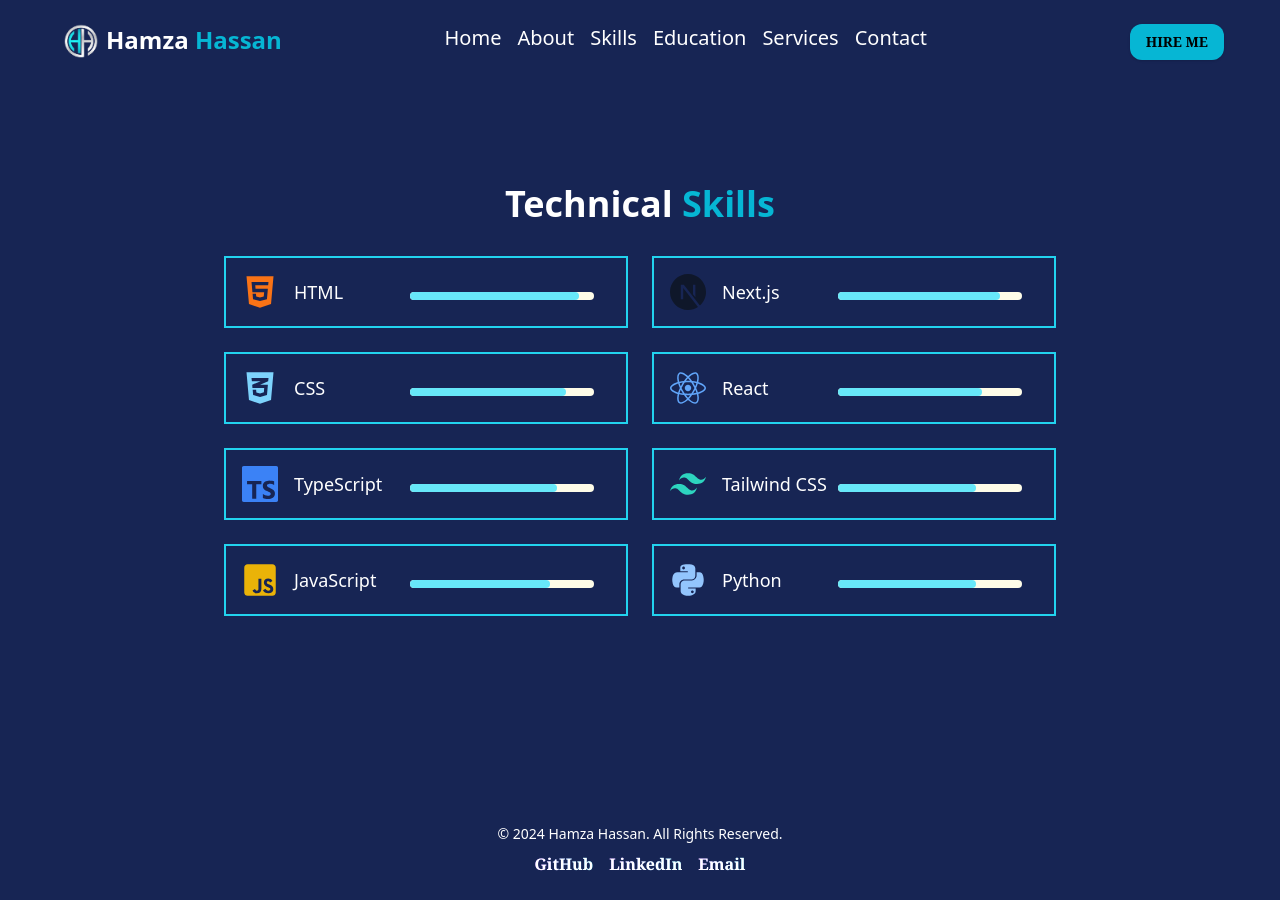
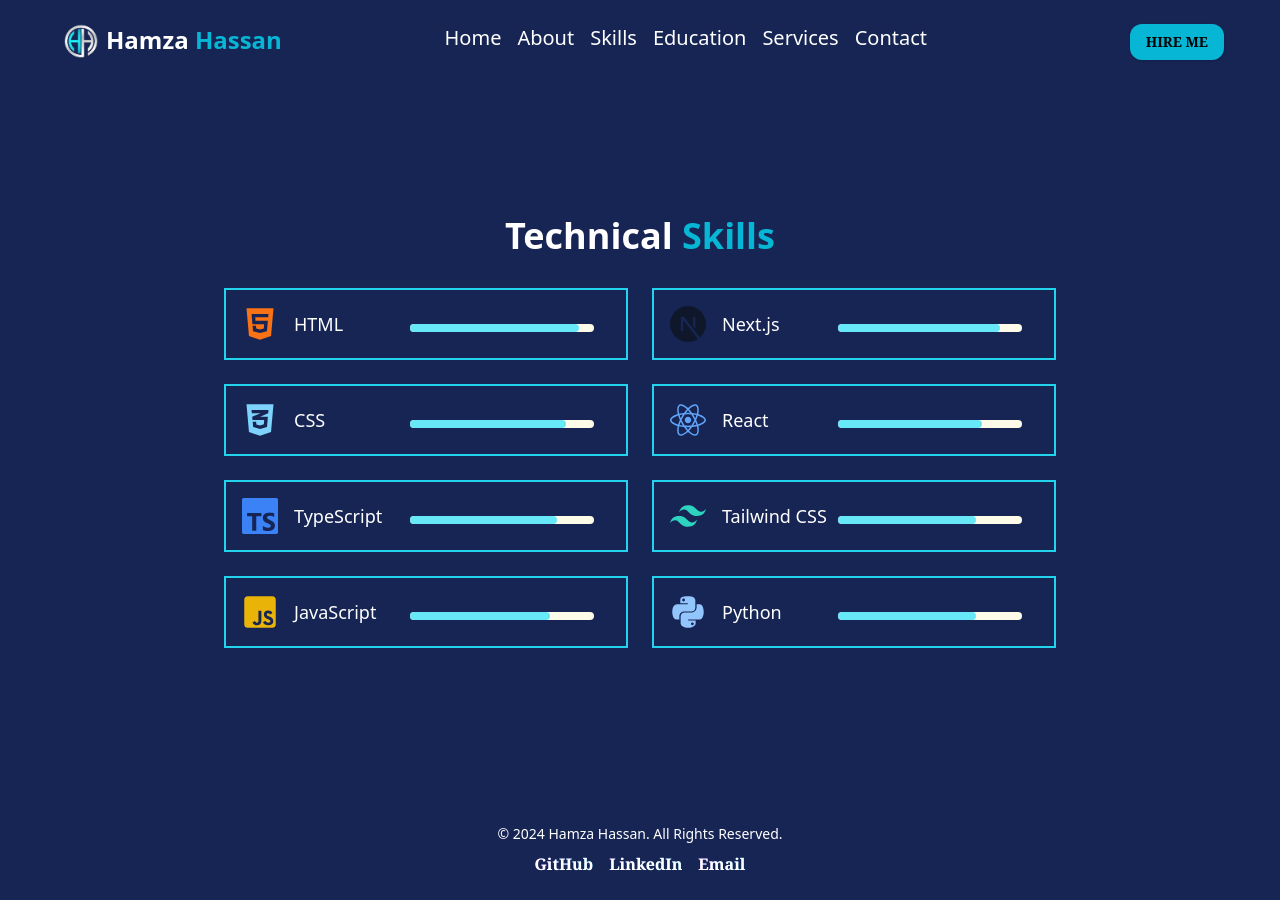
Before and after one commit to dev-hamza-h/hh-portfolio, a Next.js app: page /skills in a window 1280 px wide. Built offline with nearby package versions, Linux system fonts and the light colour scheme.

Commit message:
Initial commit

```diff
--- a/src/app/skills/page.tsx
+++ b/src/app/skills/page.tsx
@@ -17,7 +17,7 @@
   return (
     <div className="min-h-screen flex items-center justify-center bg-blue-950 text-white px-2 sm:px-8">
       <div className="w-full max-w-4xl p-2 sm:p-8">
-        <h1 className="text-3xl sm:text-4xl font-bold text-center mb-4 sm:mb-8 animate-slideFromTop">
+        <h1 className="text-3xl sm:text-4xl font-bold text-center mb-4 sm:mb-8 pt-32 sm:pt-16 animate-slideFromTop">
           Technical <span className="text-cyan-500">Skills</span>
         </h1>
         <div className="grid grid-cols-1 sm:grid-cols-2 gap-4 sm:gap-6 animate-slideInFromBottom">
```
